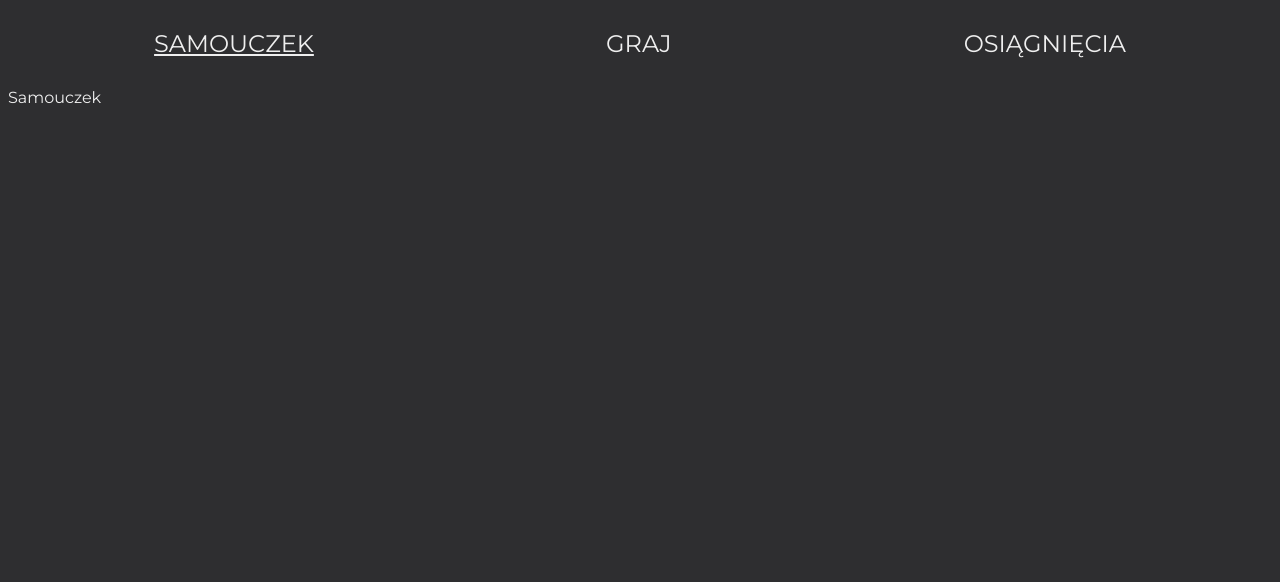
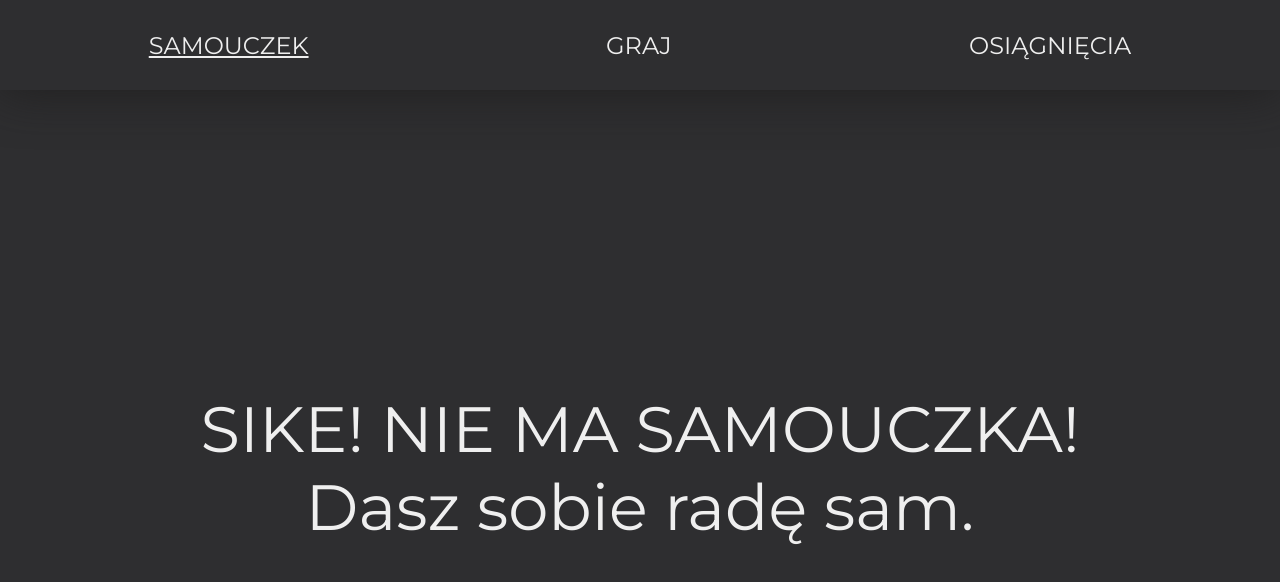
Before and after one commit to SAY10s/movieplayer, a React (Create React App) app: page /samouczek in a window 1280 px wide. Shown: the top 582 px of the page. Built offline with nearby package versions, Linux system fonts and the light colour scheme.

Commit message:
ADD: nicer css

```diff
--- a/src/App.css
+++ b/src/App.css
@@ -3,6 +3,9 @@
   font-family: "Montserrat", sans-serif;
   color: #efefef;
   text-decoration: none;
+  box-sizing: border-box;
+  margin: 0;
+  padding: 0;
 }
 body {
   background-color: #2e2e30;
@@ -25,13 +28,29 @@ button {
   flex-direction: row;
   justify-content: space-around;
   align-items: center;
-  height: 70px;
-  padding-bottom: 10px;
+  height: 90px;
+  /* padding-bottom: 10px; */
   width: 100%;
   font-size: 24px;
+  box-shadow: 0px 00px 50px #1d1c1cdb;
 }
+video {
+  box-shadow: 0px 0px 30px #1d1c1cdb;
+  margin-top: 35px;
+}
+
 .activeNav {
   text-decoration: underline;
+}
+.samouczek {
+  width: 100%;
+  height: 100%;
+  display: flex;
+  flex-direction: column;
+  align-items: center;
+  justify-content: center;
+  font-size: 64px;
+  padding-top: 300px;
 }
 
 /* //graj */
@@ -55,8 +74,20 @@ button {
   font-size: 24px;
   border: none;
   padding: 5px;
+  transition: 0.5s;
 }
 
 ::-webkit-scrollbar {
   display: none;
 }
+
+.disabled {
+  opacity: 40%;
+}
+
+.button:hover {
+  background-color: #000000e1;
+}
+.disabled:hover {
+  background-color: #000000c8;
+}
--- a/src/App.js
+++ b/src/App.js
@@ -7,6 +7,13 @@ import Samouczek from "./Samouczek";
 import Osiagniecia from "./Osiagniecia";
 
 function Button(props) {
+  if (props.btnValue == "[zablokowane]")
+    return (
+      <button className="button disabled" id={props.btnId}>
+        {props.btnValue}
+      </button>
+    );
+  else {
     return (
       <button
         className="button"
@@ -33,6 +40,7 @@ function Button(props) {
         {props.btnValue}
       </button>
     );
+  }
 }
 // <div className="button-wrapper">
 //   <div className="left">
@@ -279,7 +287,7 @@ function Video({ videos }) {
       <div className="graj">
         <video
           src={`./Videos/${videos.currentVideo}.mp4`}
-          width="80%"
+          width="75%"
           // height="720"
           type="video/mp4"
           id="film"
@@ -407,9 +415,7 @@ function App() {
       nextVid2: "grzegorzkill",
     },
     grzegorzkill: {
-      btn1Value: "[Koniec]",
-      btn2Value: "[Koniec]",
-      nextVid1: "grzegorzkill",
+      btn1Value: "[END]",
       nextVid2: "grzegorzkill",
     },
     poznaniehanksa: {
@@ -484,10 +490,8 @@ function App() {
       nextVid2: "schowajpilota",
     },
     bombaatomowa: {
-      btn1Value: "[end]",
-      btn2Value: "[end]",
+      btn1Value: "[END]",
       nextVid1: "start",
-      nextVid2: "start",
     },
     schowajpilota: {
       btn1Value: "kontunuuj",
@@ -600,7 +604,7 @@ function App() {
       nextVid2: "wygrywaszzhanksem",
     },
     hanksciezabija: {
-      btn1Value: "[end]",
+      btn1Value: "[END]",
       nextVid1: "hanksciezabija",
     },
     wygrywaszzhanksem: {
@@ -650,7 +654,7 @@ function App() {
       nextVid1: "hankssolopowypuszczeniu",
     },
     hankssolopowypuszczeniu: {
-      btn1Value: "[end]",
+      btn1Value: "[END]",
       nextVid1: "hankssolopowypuszczeniu",
     },
     hanksidziesolo: {
@@ -669,7 +673,7 @@ function App() {
       nextVid2: "niedawajdysku",
     },
     dajdyskgrzegorzowi: {
-      btn1Value: "[end]",
+      btn1Value: "[END]",
       nextVid1: "dajdyskgrzegorzowi",
     },
     niedawajdysku: {
@@ -696,15 +700,15 @@ function App() {
       nextVid3: "ewertzabijagrzegorza",
     },
     poddajsie: {
-      btn1Value: "[end]",
+      btn1Value: "[END]",
       nextVid1: "poddajsie",
     },
     bombagrzegorz: {
-      btn1Value: "[end]",
+      btn1Value: "[END]",
       nextVid1: "bombagrzegorz",
     },
     ewertzabijagrzegorza: {
-      btn1Value: "[end]",
+      btn1Value: "[END]",
       nextVid1: "ewertzabijagrzegorza",
     },
     idziesznagrzegorzazhanksem: {
@@ -904,15 +908,15 @@ function App() {
       nextVid3: "goodewert",
     },
     badewert: {
-      btn1Value: "[end]",
+      btn1Value: "[END]",
       nextVid1: "badewert",
     },
     neutralewert: {
-      btn1Value: "[end]",
+      btn1Value: "[END]",
       nextVid1: "neutralewert",
     },
     goodewert: {
-      btn1Value: "[end]",
+      btn1Value: "[END]",
       nextVid1: "goodewert",
     },
   };
--- a/src/Samouczek.js
+++ b/src/Samouczek.js
@@ -2,7 +2,11 @@ import Tabs from "./Tabs";
 const Samouczek = () => {
   return (
     <>
-      <Tabs /> <div>Samouczek</div>
+      <Tabs />
+      <div className="samouczek">
+        <div>SIKE! NIE MA SAMOUCZKA!</div>
+        <div>Dasz sobie radę sam.</div>
+      </div>
     </>
   );
 };
```
Lines whose indentation alone changed are shown as unchanged.
